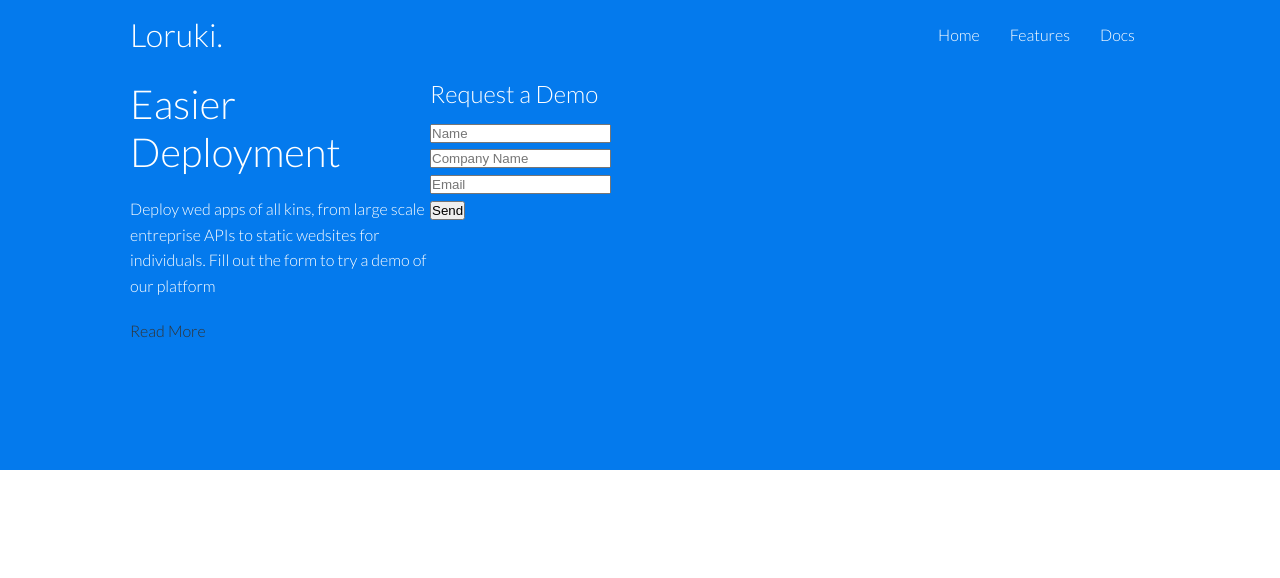
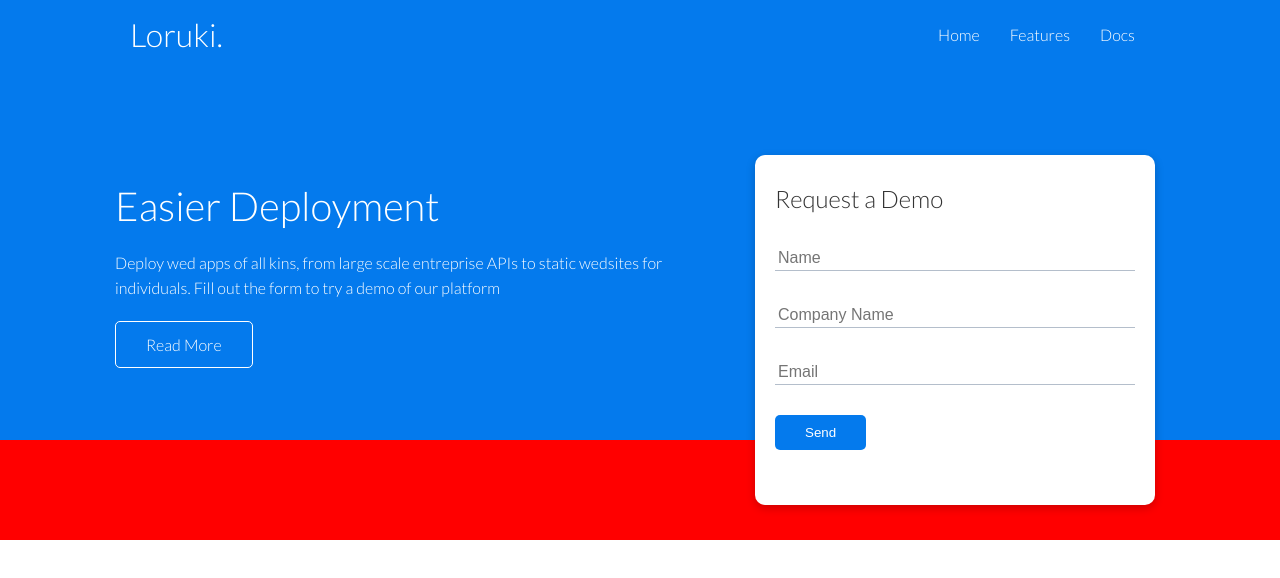
Before and after one commit to paombe3/LORUKI-WEDSITE, a plain HTML site: page index.html in a window 1280 px wide. Drawn offline with Linux system fonts and the light colour scheme.

Commit message:
arreglo de errores

```diff
--- a/css/style.css
+++ b/css/style.css
@@ -83,6 +83,50 @@ img {
   margin: 20px 0;
 }
 
+.showcase .grid {
+  overflow: visible;
+  grid-template-columns: 55% 45%;
+  gap: 30px;
+}
+
+.showcase-form {
+  position: relative;
+  top: 60px;
+  height: 350px;
+  width: 400px;
+  padding: 40px;
+  z-index: 100;
+  justify-self: flex-end;
+}
+
+.showcase-form .form-control {
+  margin: 30px 0;
+}
+
+.showcase-form input[type='text'],
+.showcase-form input[type='email'] {
+  border: 0;
+  border-bottom: 1px solid #b4becb;
+  width: 100%;
+  padding: 3px;
+  font-size: 16px;
+}
+
+.showcase-form input:focus {
+  outline: none;
+}
+
+.showcase::before,
+.showcase::after {
+  content: '';
+  position: absolute;
+  height: 100px;
+  bottom: -70px;
+  right: 0;
+  left: 0;
+  background: red;
+
+}
 
 /* Utilities */
 
@@ -91,6 +135,34 @@ img {
   margin: 0 auto;
   overflow: auto;
   padding: 0 40px;
+}
+
+.card {
+  background-color: #fff;
+  color: #333;
+  border-radius: 10px;
+  box-shadow: 0 3px 10px rgba(0, 0, 0, 0.2);
+  padding: 20px;
+  margin: 10px;
+}
+
+.btn {
+  display: inline-block;
+  padding: 10px 30px;
+  cursor: pointer;
+  background: var(--primary-color);
+  color: #fff;
+  border: none;
+  border-radius: 5px;
+}
+
+.btn-outline {
+  background-color: transparent;
+  border: 1px #fff solid;
+}
+
+.btn:hover {
+  transform: scale(0.98);
 }
 
 .flex {
@@ -102,5 +174,9 @@ img {
 
 .grid {
   display: grid;
-  grid-template-columns: 300px 200px;
+  grid-template-columns: repeat(2, 1fr);
+  gap: 20px;
+  justify-content: center;
+  align-items: center;
+  height: 100%;
 }
```
Also changed, not shown: index.html (+2 -6 lines).
